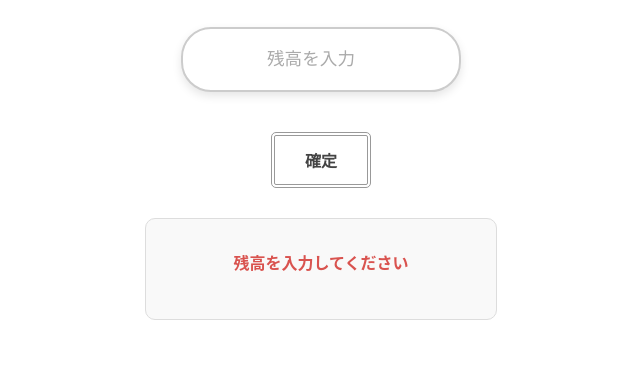
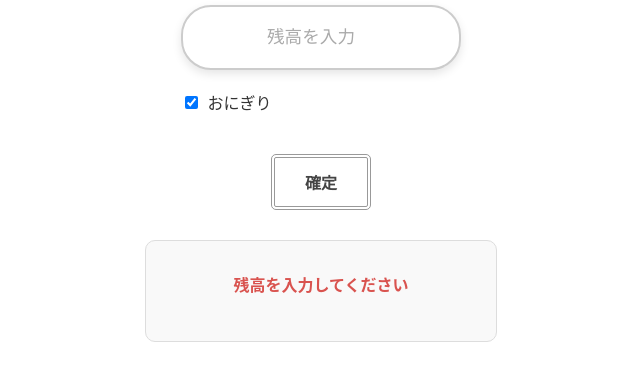
Before and after one commit to NAOT0/meal-pass, a plain HTML site: page index.html in a window 1280 px wide. Both pictures are taken after a click on the button "確定". Shown: the part 217-598 px from the top of the page, without its empty margins (319-959 px from the left). Drawn offline with Linux system fonts and the light colour scheme.

Commit message:
おにぎりチェックボックス追加

```diff
--- a/app.js
+++ b/app.js
@@ -1,11 +1,20 @@
 const balanceInput = document.getElementById("balanceInput");
 const confirmButton = document.getElementById("confirmButton");
 const resultArea = document.getElementById("resultArea");
+const soldOutCheckbox = document.getElementById("soldOutCheckbox");
 // 「確定」ボタンがクリックされた時の処理
 confirmButton.addEventListener("click", async () => {
   const remainingBalance = balanceInput.value;
+  const isOnigiri = onigiriCheckbox.checked;
 
-  const apiUrl = `/api/propose?remaining=${remainingBalance}`;
+  let apiUrl;
+  if (isOnigiri) {
+    // チェックが入っている場合、「filter=sold_out」というパラメータを追加
+    apiUrl = `/api/propose?remaining=${remainingBalance}&filter=onigiri`;
+  } else {
+    // チェックが入っていない場合 (既存)
+    apiUrl = `/api/propose?remaining=${remainingBalance}`;
+  }
   resultArea.innerHTML = '<p class="loading">提案を検索中...</p>';
   resultArea.style.display = "block"; // エリアを表示
   try {
--- a/index.html
+++ b/index.html
@@ -1,7 +1,6 @@
 <!DOCTYPE html>
 <html lang="ja">
   <head>
-    <script src="/_vercel/insights/script.js" defer></script>
     <meta charset="UTF-8" />
     <meta name="viewport" content="width=device-width, initial-scale=1.0" />
     <title>Meal Pass App</title>
@@ -28,6 +27,13 @@
         <span class="currency-unit">円</span>
       </div>
 
+      <div class="input-container"></div>
+
+      <div class="checkbox-container">
+        <input type="checkbox" id="onigiriCheckbox" checked="checked" />
+        <label for="onigiriCheckbox">おにぎり</label>
+      </div>
+
       <!-- 確定ボタン -->
       <button id="confirmButton" class="confirm-button">確定</button>
       <div id="resultArea" class="result-area">
--- a/style.css
+++ b/style.css
@@ -282,3 +282,20 @@ p {
   background-color: #d9534f;
   color: #fff;
 }
+
+.checkbox-container {
+  /* 入力欄 (input-container) とレイアウトを合わせる */
+  width: 80%;
+  max-width: 280px;
+
+  margin-top: 20px; /* 上の要素との間隔 */
+  text-align: left; /* ラベルを左揃えにするため */
+
+  /* (補足) admin.html用の .form-group とスタイルが重複しないよう、
+     index.html 用に .checkbox-container という別のクラス名を使用しています。 */
+}
+
+/* チェックボックス本体とラベルの間隔 */
+.checkbox-container input {
+  margin-right: 5px;
+}
```
Also changed, not shown: api/propose.js (+15 -1 lines).
